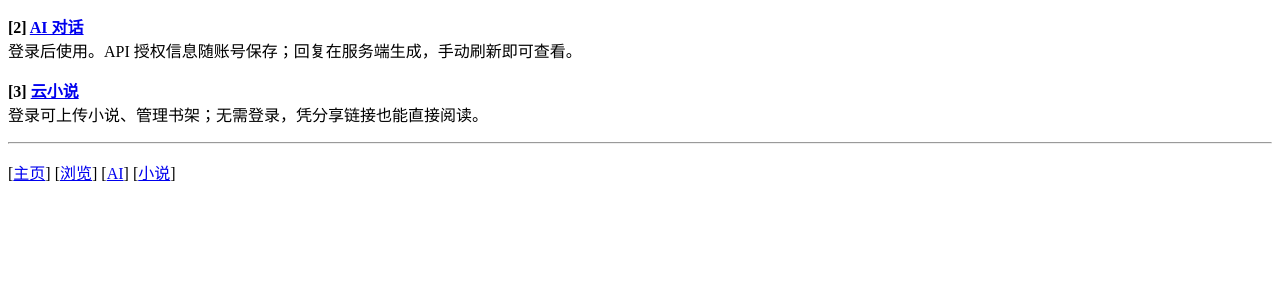
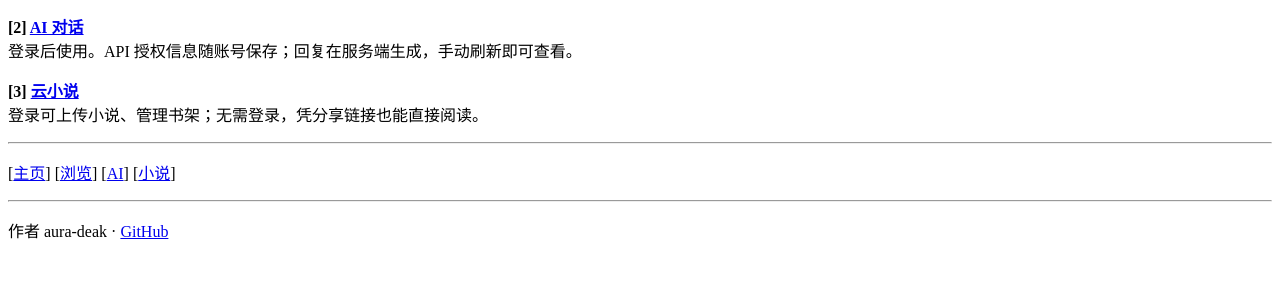
Before and after one commit to aura-deak/nokia-assistant, a Flask app: page / in a window 1280 px wide. Shown: the part 379-679 px from the top of the page. Run offline with Flask 3, Linux system fonts and the light colour scheme; some libraries are stand-ins or nearby versions.

Commit message:
添加 GPL-3.0 许可，页脚加 GitHub 链接

```diff
--- a/templates/base.html
+++ b/templates/base.html
@@ -10,5 +10,7 @@
 {% block body %}{% endblock %}
 <hr>
 <p>[<a href="/" accesskey="0">主页</a>] [<a href="/browse" accesskey="1">浏览</a>] [<a href="/ai/" accesskey="2">AI</a>] [<a href="/novel" accesskey="3">小说</a>]</p>
+<hr>
+<p>作者 aura-deak · <a href="https://github.com/aura-deak/nokia-assistant">GitHub</a></p>
 </body>
 </html>
```
Also changed, not shown: README.md, 1 other file.
